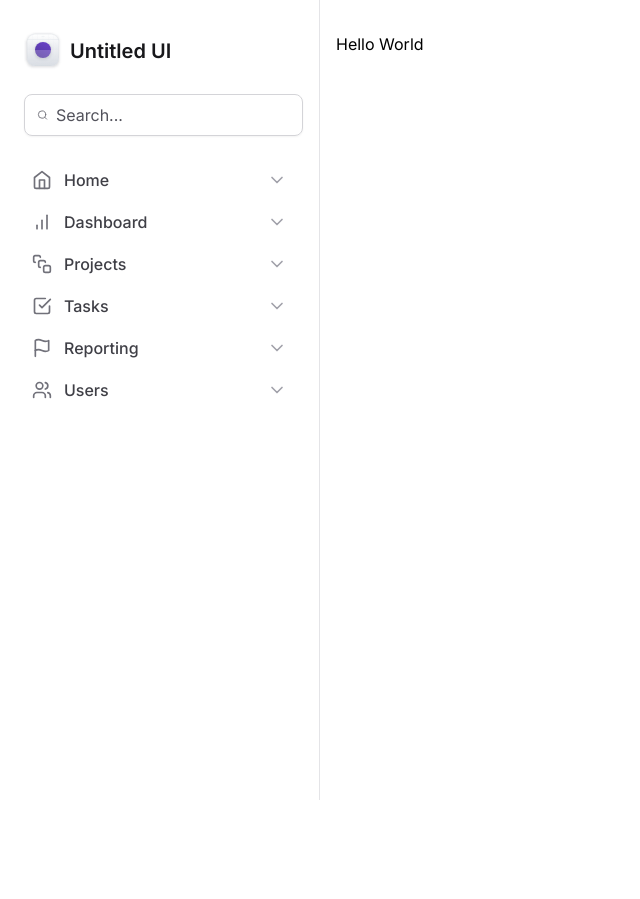
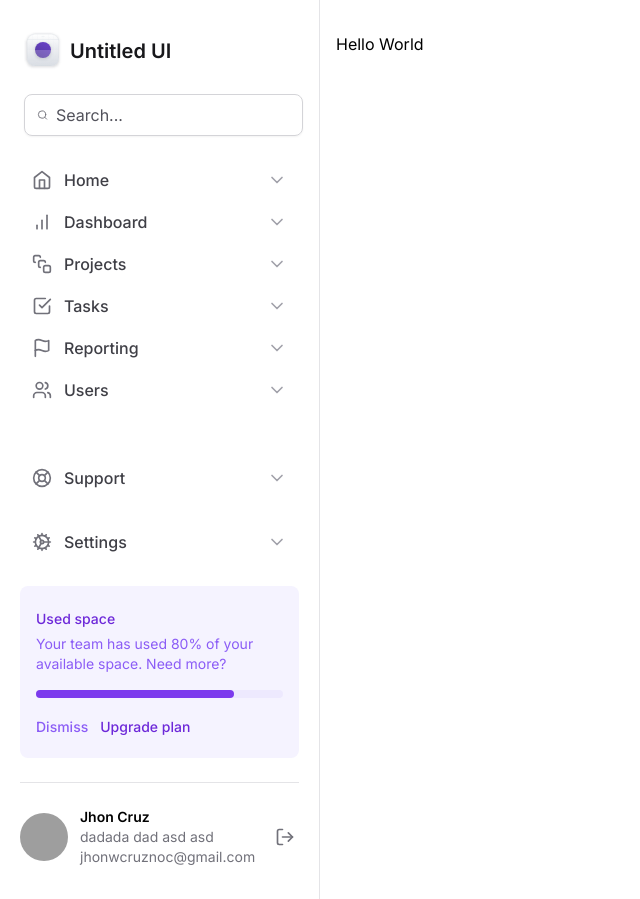
Before and after one commit to jaomuro/training-tailwindcss, a Next.js app: page / in a window 1280 px wide. Shown: the whole page, without its empty margins (0-640 px from the left). Before the commit the page ends 800 px from the top, so only its background shows below. Built offline with nearby package versions, Linux system fonts and the light colour scheme; grey boxes are pictures that could not be loaded.

Commit message:
Adiciona profile de usuário

```diff
--- a/src/app/layout.tsx
+++ b/src/app/layout.tsx
@@ -1,7 +1,7 @@
 import type { Metadata } from "next";
 import { Inter } from "next/font/google";
 import "./globals.css";
-import { Sidebar } from "@/components/Sidebar";
+import { Sidebar } from "@/components/Sidebar/Sidebar";
 
 const inter = Inter({ subsets: ["latin"] });
 
--- /dev/null
+++ b/src/components/Sidebar/Profile.tsx
@@ -0,0 +1,18 @@
+import { LogOut } from "lucide-react";
+
+export function Profile(){
+    return (
+        <div className="flex items-center gap-3">
+            <img src="https://github.com/jaomuro.png"
+            alt=""
+            className="rounded-full size-12" />
+            <div className="flex flex-col flex-1">
+                <span className="text-sm font-semibold">Jhon Cruz</span>
+                <span className="text-sm text-zinc-500">dadada dad asd asd jhonwcruznoc@gmail.com</span>
+            </div>
+            <button type='button' className="ml-auto p-2 hover:bg-zinc-50 rounded-md">
+                <LogOut className="size-5 text-zinc-500 "/>
+            </button>
+        </div>
+    )
+}
--- /dev/null
+++ b/src/components/Sidebar/Sidebar.tsx
@@ -0,0 +1,30 @@
+import { UsedSpaceWidget } from "../UsedSpaceWidget";
+import { MainNav } from "./MainNavegation";
+import { NavItem } from "./MainNavegation/NavItem";
+import { Profile } from "./Profile";
+import { Logo } from "./logo";
+import { Cog, LifeBuoy, Search } from "lucide-react";
+
+export function Sidebar() {
+    return (
+        <aside className="border-r border-zinc-200 px-5 py-8 flex flex-col gap-6">
+            <Logo />
+
+            <div className="flex mx-1 w-full items-center gap-2 rounded-lg border border-zinc-300 px-3 py-2 shadow-sm">
+                <Search className="h-5 text-zinc-500"></Search>
+                <input className="flex-1 outline-none border-none bg-transparent p-0 text-zinc-900 placeholder-zinc-600" placeholder="Search..." type="text" />
+            </div>
+            <MainNav />
+
+            <div className="mt-auto flex flex-col gap-6">
+                <nav className="space-y-0.5"></nav>
+                <NavItem title="Support" icon={LifeBuoy}/>
+                <NavItem title="Settings" icon={Cog}/>
+            </div>
+
+            <UsedSpaceWidget />
+            <div className="h-px bg-zinc-200"></div>
+            <Profile />
+        </aside>
+    );
+}
--- a/src/components/Sidebar/index.tsx
+++ /dev/null
@@ -1,16 +0,0 @@
-import { MainNav } from "./MainNavegation";
-import { Logo } from "./logo";
-import { Search } from "lucide-react";
-export function Sidebar() {
-    return (
-    <aside className="border-r border-zinc-200 px-5 py-8 space-y-6">
-        <Logo />
-
-        <div className="flex mx-1 w-full items-center gap-2 rounded-lg border border-zinc-300 px-3 py-2 shadow-sm">
-        <Search className="h-5 text-zinc-500"></Search>
-        <input className="flex-1 outline-none border-none bg-transparent p-0 text-zinc-900 placeholder-zinc-600" placeholder="Search..." type="text" />
-        </div>
-        <MainNav />
-    </aside>
-    )
-}
--- /dev/null
+++ b/src/components/UsedSpaceWidget.tsx
@@ -0,0 +1,22 @@
+export function UsedSpaceWidget() {
+    return (
+        <div className="flex flex-col gap-4 rounded-lg bg-violet-50 px-4 py-5 ">
+                <div className="space-y-1">
+                    <span className="text-sm/5 font-medium text-violet-700">Used space</span>
+                    <p className="text-sm/5 text-violet-500">Your team has used 80% of your available space. Need more?</p>
+                </div>
+                <div className="h-2 rounded-full bg-violet-100">
+                    <div className="h-2 w-4/5 bg-violet-600 rounded-full"></div>
+                </div>
+
+                <div className="space-x-3">
+                    <button type="button" className="text-sm font-medium text-violet-500 hover:text-violet-800">
+                        Dismiss
+                    </button>
+                    <button type="button" className="text-sm font-medium text-violet-700 hover:text-violet-900">
+            Upgrade plan
+                    </button>
+                </div>
+            </div>
+    )
+}
```
